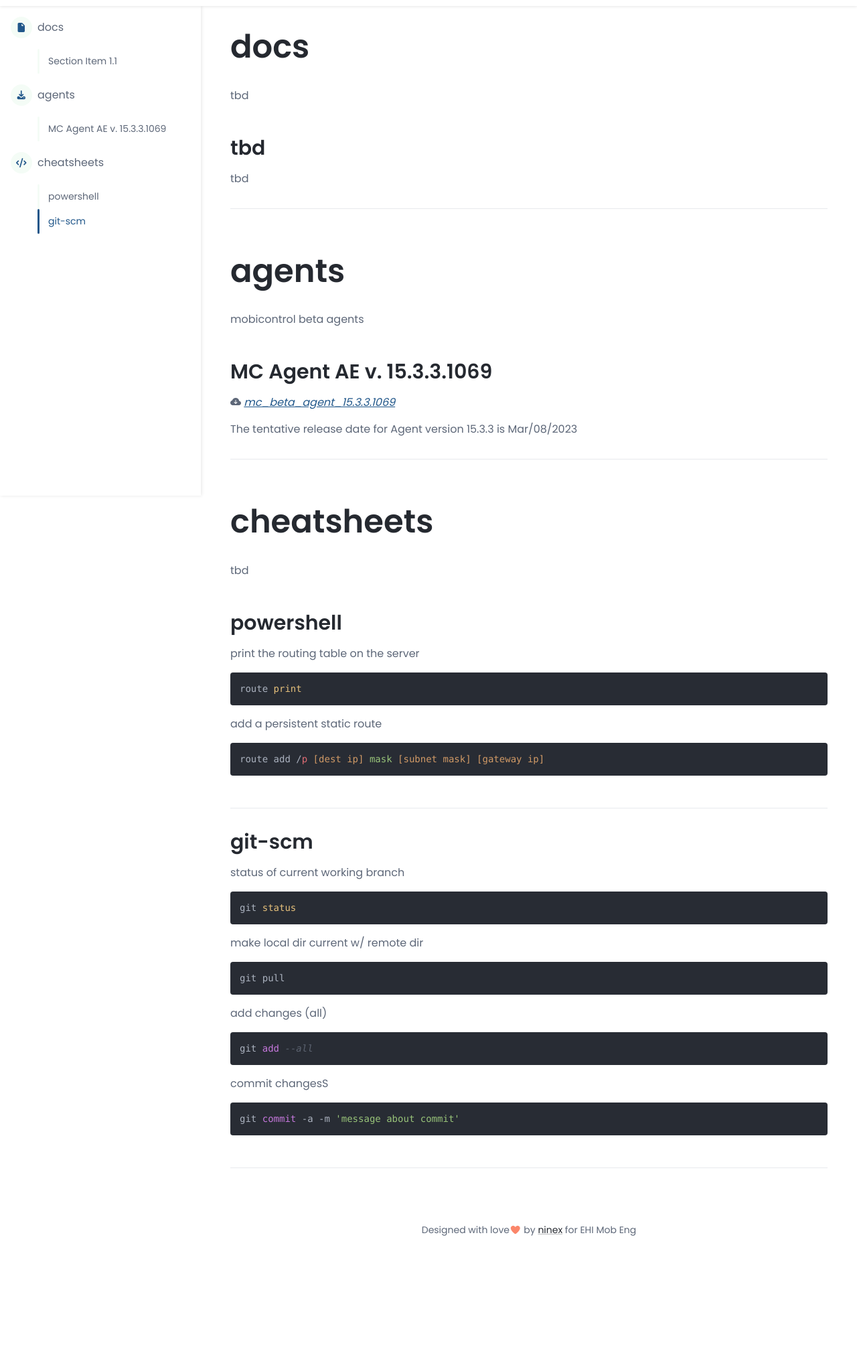
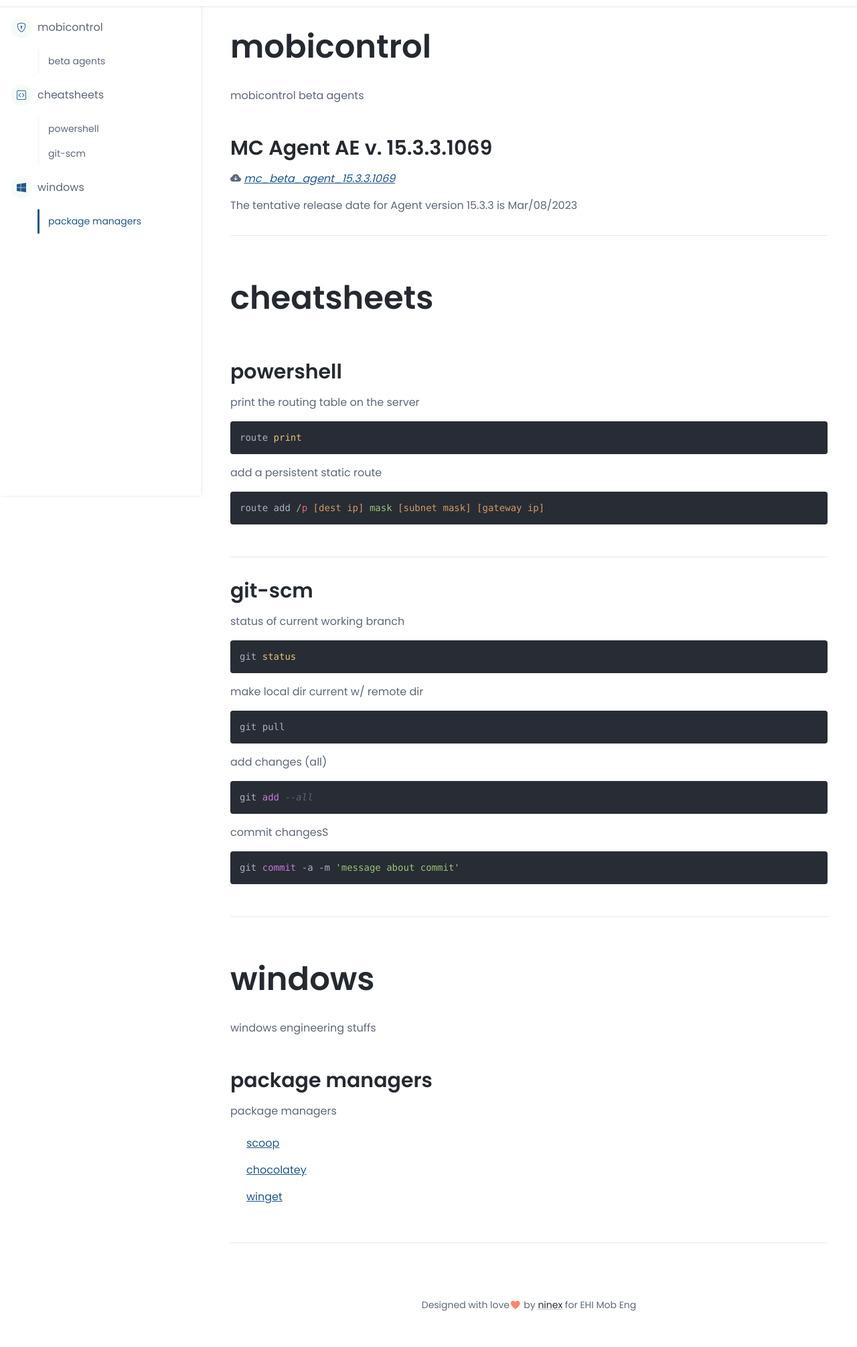
Before and after one commit to ninexmobility/enginabox, a plain HTML site: page docs-page.html in a window 1280 px wide. Shown: the part 60-2071 px from the top of the page at 67% size. Drawn offline with nearby package versions, Linux system fonts and the light colour scheme.

Commit message:
rework of site. removed docs added windows

```diff
--- a/docs-page.html
+++ b/docs-page.html
@@ -3,7 +3,7 @@
 
 <head>
 	<title>
-		enginabox - docs, agents, cheatsheets
+		enginabox - cheatsheets, windows, mac, android, ios, mobicontrol
 	</title>
 
 	<!-- Meta -->
@@ -69,44 +69,37 @@
 
 	<div class="docs-wrapper">
 		<div id="docs-sidebar" class="docs-sidebar">
-			<div class="top-search-box d-lg-none p-3">
-				<form class="search-form">
-					<input type="text" placeholder="Search the docs..." name="search"
-						class="form-control search-input" />
-					<button type="submit" class="btn search-btn" value="Search">
-						<i class="fas fa-search"></i>
-					</button>
-				</form>
-			</div>
+
 			<nav id="docs-nav" class="docs-nav navbar">
 				<ul class="section-items list-unstyled nav flex-column pb-3">
 					<li class="nav-item section-title">
 						<a class="nav-link scrollto" href="#section-1"><span class="theme-icon-holder me-2"><i
-									class="fas fa-file"></i></span>docs</a>
+									class="bi bi-shield-lock"></i></span>mobicontrol</a>
 					</li>
 					<li class="nav-item">
-						<a class="nav-link scrollto" href="#item-1-1">Section Item 1.1</a>
+						<a class="nav-link scrollto" href="#item-1-1">beta agents</a>
 					</li>
 
 					</li>
 					<li class="nav-item section-title mt-3">
 						<a class="nav-link scrollto" href="#section-2"><span class="theme-icon-holder me-2"><i
-									class="fas fa-download"></i></span>agents</a>
+									class="bi bi-code-square"></i></span>cheatsheets</a>
 					</li>
 					<li class="nav-item">
-						<a class="nav-link scrollto" href="#item-2-1">MC Agent AE v. 15.3.3.1069</a>
+						<a class="nav-link scrollto" href="#item-2-1">powershell</a>
+					</li>
+					<li class="nav-item">
+						<a class="nav-link scrollto" href="#item-2-2">git-scm</a>
 					</li>
 
 					<li class="nav-item section-title mt-3">
 						<a class="nav-link scrollto" href="#section-3"><span class="theme-icon-holder me-2"><i
-									class="fas fa-code"></i></span>cheatsheets</a>
+									class="bi bi-windows"></i></span>windows</a>
 					</li>
 					<li class="nav-item">
-						<a class="nav-link scrollto" href="#item-3-1">powershell</a>
+						<a class="nav-link scrollto" href="#item-3-1">package managers</a>
 					</li>
-					<li class="nav-item">
-						<a class="nav-link scrollto" href="#item-3-2">git-scm</a>
-					</li>
+
 				</ul>
 			</nav>
 		</div>
@@ -115,25 +108,12 @@
 			<div class="container">
 				<article class="docs-article" id="section-1">
 					<header class="docs-header">
-						<h1 class="docs-heading">docs</h1>
+						<h1 class="docs-heading">mobicontrol</h1>
 						<section class="docs-intro">
-							<p>tbd</p>
+							<p>mobicontrol beta agents</p>
 						</section>
 
 						<section class="docs-section" id="item-1-2">
-							<h2 class="section-heading">tbd</h2>
-							<p>tbd</p>
-						</section>
-				</article>
-
-				<article class="docs-article" id="section-2">
-					<header class="docs-header">
-						<h1 class="docs-heading">agents</h1>
-						<section class="docs-intro">
-							<p>mobicontrol beta agents</p>
-						</section>
-					</header>
-					<section class="docs-section" id="item-2-1">
 							<h2 class="section-heading">MC Agent AE v. 15.3.3.1069</h2>
 							<p>
 								<i class="bi bi-cloud-arrow-down-fill">
@@ -145,15 +125,14 @@
 						</section>
 				</article>
 
-				<article class="docs-article" id="section-3">
+				<article class="docs-article" id="section-2">
 					<header class="docs-header">
 						<h1 class="docs-heading">cheatsheets</h1>
 						<section class="docs-intro">
-							<p>tbd</p>
+							<p></p>
 						</section>
 					</header>
-
-					<section class="docs-section" id="item-3-1">
+					<section class="docs-section" id="item-2-1">
 						<h2 class="section-heading">powershell</h2>
 						<p>print the routing table on the server</p>
 						<p>
@@ -165,7 +144,7 @@
 						</p>
 					</section>
 
-					<section class="docs-section" id="item-3-2">
+					<section class="docs-section" id="item-2-2">
 						<h2 class="section-heading">git-scm</h2>
 						<p>status of current working branch</p>
 						<p>
@@ -181,6 +160,31 @@
 							<p>commit changesS</p>
 							<pre><code>git commit -a -m 'message about commit'</code></pre>
 						</p>
+					</section>
+				</article>
+
+				<article class="docs-article" id="section-3">
+					<header class="docs-header">
+						<h1 class="docs-heading">windows</h1>
+						<section class="docs-intro">
+							<p>windows engineering stuffs</p>
+						</section>
+					</header>
+
+					<section class="docs-section" id="item-3-1">
+						<h2 class="section-heading">package managers</h2>
+						<p>package managers</p>
+						<ul class="list-group-flush">
+							<li class="list-group-item me-2">
+								<a href="https://scoop.sh/" target="_blank">scoop</a>
+							</li>
+							<li class="list-group-item me-2">
+								<a href="https://chocolatey.org/" target="_blank">chocolatey</a>
+							</li>
+							<li class="list-group-item me-2">
+								<a href="https://learn.microsoft.com/en-us/windows/package-manager/winget/" target="_blank">winget</a>
+							</li>
+						</ul>
 					</section>
 
 				</article>
```
Also changed, not shown: index.html (+14 -12 lines). Lines whose indentation alone changed are shown as unchanged.
